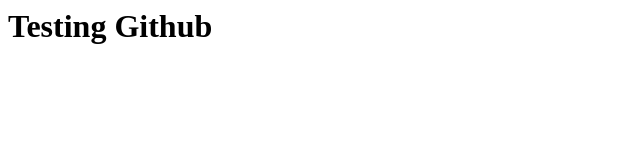
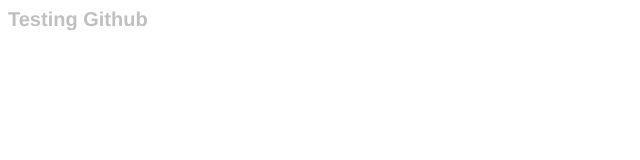
Before and after one commit to mayayuchen/FirstRepo, a plain HTML site: page index.html in a window 1280 px wide. Shown: the whole page, without its empty margins (0-640 px from the left). Drawn offline with Linux system fonts and the light colour scheme.

Commit message:
Added link to CSS

```diff
--- a/index.html
+++ b/index.html
@@ -2,6 +2,7 @@
 <html>
 <head>
 	<title>TRY GITHUB</title>
+	<link rel="stylesheet" href="css/styles.css" media="screen" title="Main Style" />
 </head>
 <body>
 	<h1>Testing Github</h1>
```
